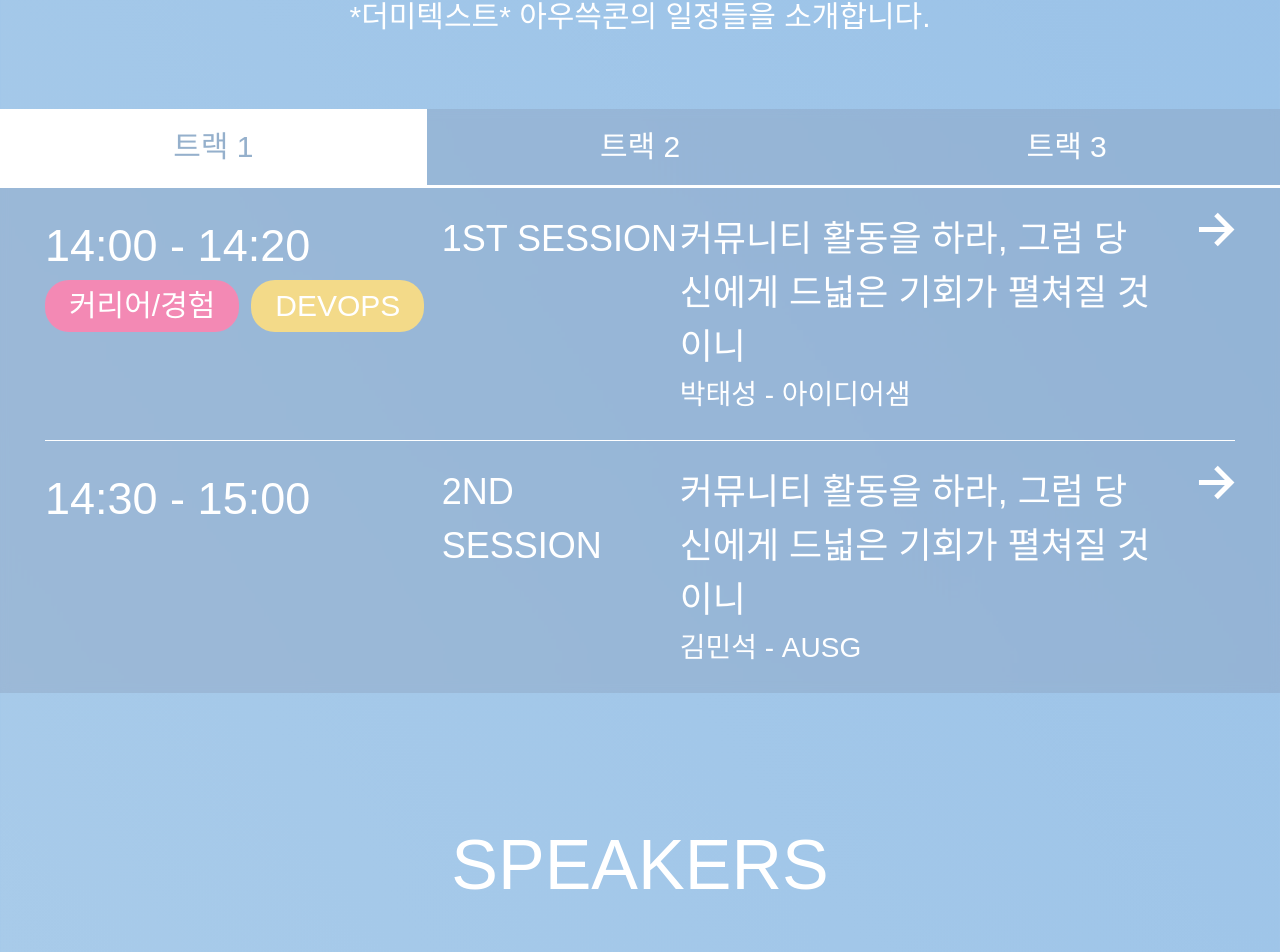
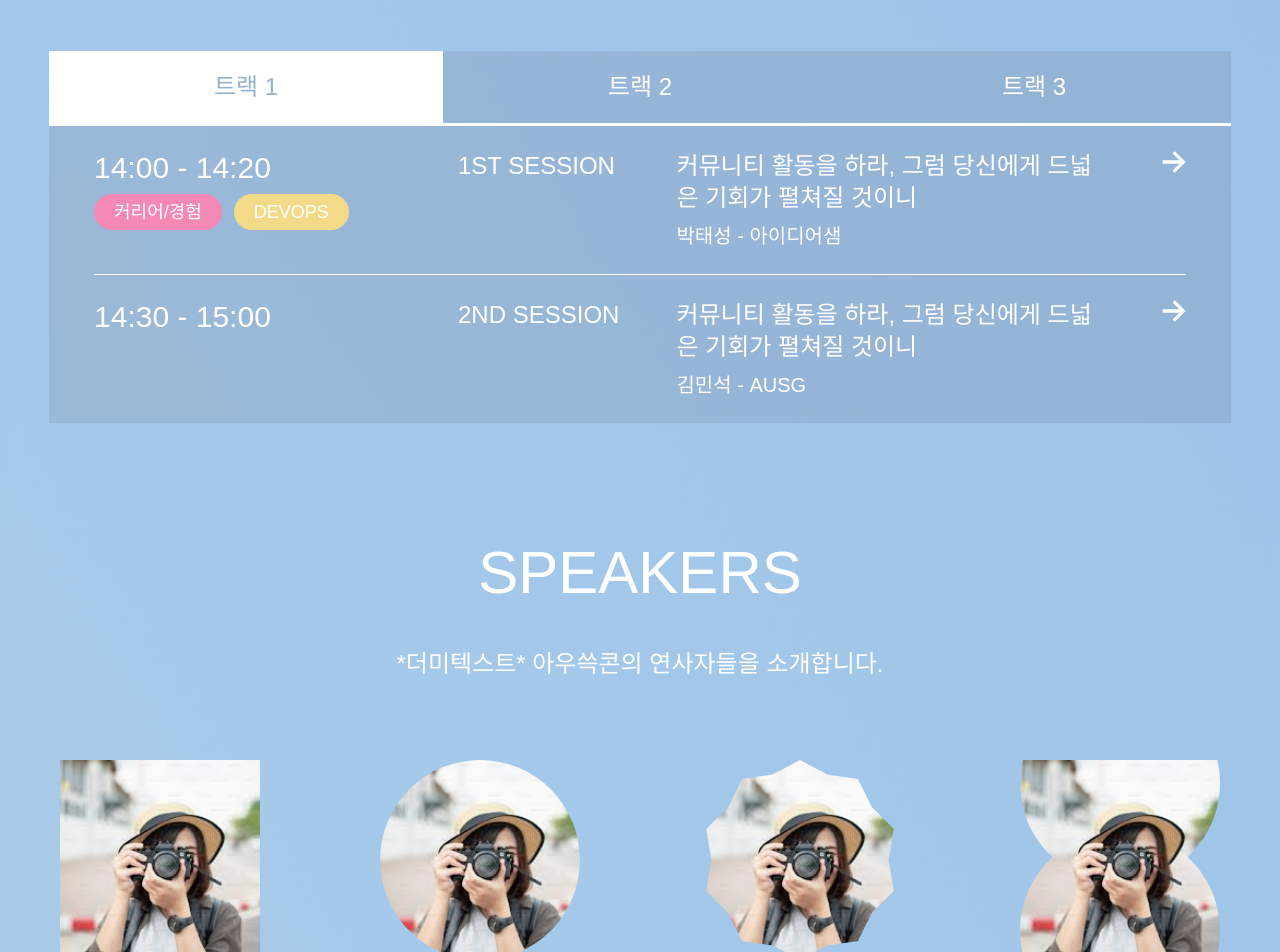
Before and after one commit to AUSG/ausgcon2025, a Next.js app: page / in a window 1280 px wide. Shown: the part 1871-2823 px from the top of the page. Built offline with nearby package versions, Linux system fonts and the light colour scheme; a web font is replaced by a local one.

Commit message:
fix : 글자크기 조정 및 svg스케일링 수정

```diff
--- a/src/components/schedule/ScheduleSection.tsx
+++ b/src/components/schedule/ScheduleSection.tsx
@@ -4,12 +4,12 @@ const ScheduleSection = () => {
   return (
     <section className="">
       <div className="mt-[120px] text-center text-white">
-        <h2 className="text-[70px]">SCHEDULE</h2>
-        <p className="mt-[45px] text-[30px]">
+        <h2 className="text-6xl">SCHEDULE</h2>
+        <p className="mt-[45px] text-2xl">
           *더미텍스트* 아우쓱콘의 일정들을 소개합니다.
         </p>
       </div>
-      <div className="mt-[70px] flex justify-center">
+      <div className="mt-[70px] flex justify-center px-4">
         <ScheduleTable />
       </div>
     </section>
--- a/src/components/schedule/ScheduleTab.tsx
+++ b/src/components/schedule/ScheduleTab.tsx
@@ -15,7 +15,7 @@ const ScheduleTab = ({ activeId, list, onChange }: TProps) => {
             onClick={() => onChange(id)}
             className={`${isActive ? "bg-white text-[#95B0CC]" : "text-white"} w-full border-b-[3px] border-white py-5 text-center`}
           >
-            <span className="text-3xl">{name}</span>
+            <span className="text-2xl">{name}</span>
           </button>
         );
       })}
--- a/src/components/schedule/ScheduleTable.tsx
+++ b/src/components/schedule/ScheduleTable.tsx
@@ -27,12 +27,12 @@ const ScheduleTable = () => {
                   key={name}
                   className="mx-[45px] flex border-b-[1px] py-6 last:border-b-0"
                 >
-                  <div className="flex w-1/3 flex-col">
-                    <span className="text-[45px]">{time}</span>
+                  <div className="flex w-1/3 flex-col gap-2">
+                    <span className="text-3xl">{time}</span>
                     <div className="flex gap-3">
                       {category?.map(({ name, color }) => (
                         <span
-                          className="rounded-3xl px-6 py-2 text-3xl"
+                          className="rounded-3xl px-5 py-1 text-lg"
                           style={{ background: color }}
                           key={name}
                         >
@@ -42,12 +42,12 @@ const ScheduleTable = () => {
                     </div>
                   </div>
 
-                  <span className="w-1/5 text-[36px]">{name}</span>
-                  <div className="flex w-2/5 flex-col">
+                  <span className="w-1/5 text-2xl">{name}</span>
+                  <div className="flex w-2/5 flex-col gap-2">
                     {description && (
-                      <span className="text-[36px]">{description}</span>
+                      <span className="text-2xl">{description}</span>
                     )}
-                    <span className="text-[28px]">
+                    <span className="text-xl">
                       {speaker.name} - {speaker.team}
                     </span>
                   </div>
--- a/src/components/speakers/SpeakerSection.tsx
+++ b/src/components/speakers/SpeakerSection.tsx
@@ -16,14 +16,14 @@ const SPEAKER_LIST = [
   { Component: ImageSquare, src: "/image/testImage.jpeg" },
 ];
 
-const WIDTH = 274; // TODO : 반응형 적용해야함.
+const WIDTH = 200; // TODO : 반응형 적용해야함.
 
 const SpeakerSection = () => {
   return (
     <section>
       <div className="mt-[120px] text-center text-white">
-        <h2 className="text-[70px]">SPEAKERS</h2>
-        <p className="mt-[45px] text-[30px]">
+        <h2 className="text-6xl">SPEAKERS</h2>
+        <p className="mt-[45px] text-2xl">
           *더미텍스트* 아우쓱콘의 연사자들을 소개합니다.
         </p>
       </div>
--- a/src/components/speakers/imageShape/ImageShape1.tsx
+++ b/src/components/speakers/imageShape/ImageShape1.tsx
@@ -23,8 +23,8 @@ const ImageShape1 = ({ height, src, width }: TProps) => {
 
       <image
         href={src}
-        width={width}
-        height={height}
+        width="100%"
+        height="100%"
         clipPath="url(#customClip)"
         preserveAspectRatio="xMidYMid slice"
       />
--- a/src/components/speakers/imageShape/ImageShape2.tsx
+++ b/src/components/speakers/imageShape/ImageShape2.tsx
@@ -23,8 +23,8 @@ const ImageShape2 = ({ width, height, src }: ImageShape2Props) => {
 
       <image
         href={src}
-        width={width}
-        height={height}
+        width="100%"
+        height="100%"
         clipPath="url(#octagonClip)"
         preserveAspectRatio="xMidYMid slice"
       />
--- a/src/components/speakers/imageShape/ImageShape3.tsx
+++ b/src/components/speakers/imageShape/ImageShape3.tsx
@@ -23,8 +23,8 @@ const ImageShape3 = ({ height, src, width }: TProps) => {
 
       <image
         href={src}
-        width={width}
-        height={height}
+        width="100%"
+        height="100%"
         clipPath="url(#blobClip)"
         preserveAspectRatio="xMidYMid slice"
       />
--- a/src/components/speakers/imageShape/ImageShape4.tsx
+++ b/src/components/speakers/imageShape/ImageShape4.tsx
@@ -13,19 +13,19 @@ const ImageShape4 = ({ width, height, src }: TProps) => {
     <svg
       width={width}
       height={height}
-      viewBox="0 0 262 278"
+      viewBox={`0 0 262 278`}
       xmlns="http://www.w3.org/2000/svg"
     >
       <defs>
-        <clipPath id="dodecagonClip">
+        <clipPath id="dodecagonClip" clipPathUnits="userSpaceOnUse">
           <path d="M131 0L169.102 20.0228L211.527 26.5466L230.752 65.4681L261.295 96.0466L254.3 139L261.295 181.953L230.752 212.532L211.527 251.453L169.102 257.977L131 278L92.8982 257.977L50.4734 251.453L31.2482 212.532L0.705261 181.953L7.7 139L0.705261 96.0466L31.2482 65.4681L50.4734 26.5466L92.8982 20.0228L131 0Z" />
         </clipPath>
       </defs>
 
       <image
         href={src}
-        width={width}
-        height={height}
+        width="100%"
+        height="100%"
         clipPath="url(#dodecagonClip)"
         preserveAspectRatio="xMidYMid slice"
       />
--- a/src/components/svg/LinkedInSvg.tsx
+++ b/src/components/svg/LinkedInSvg.tsx
@@ -6,27 +6,25 @@ const LinkedInSvg = () => {
       height="34"
       viewBox="0 0 34 34"
       fill="none"
+      className="stroke-white"
     >
       <path
         d="M22.667 11.3335C24.9213 11.3335 27.0833 12.229 28.6774 13.8231C30.2715 15.4171 31.167 17.5792 31.167 19.8335V29.7502H25.5003V19.8335C25.5003 19.082 25.2018 18.3614 24.6705 17.83C24.1391 17.2987 23.4184 17.0002 22.667 17.0002C21.9155 17.0002 21.1949 17.2987 20.6635 17.83C20.1322 18.3614 19.8337 19.082 19.8337 19.8335V29.7502H14.167V19.8335C14.167 17.5792 15.0625 15.4171 16.6566 13.8231C18.2506 12.229 20.4127 11.3335 22.667 11.3335Z"
-        stroke="white"
-        stroke-width="2.83333"
-        stroke-linecap="round"
-        stroke-linejoin="round"
+        strokeWidth="2.83333"
+        strokeLinecap="round"
+        strokeLinejoin="round"
       />
       <path
         d="M8.49967 12.75H2.83301V29.75H8.49967V12.75Z"
-        stroke="white"
-        stroke-width="2.83333"
-        stroke-linecap="round"
-        stroke-linejoin="round"
+        strokeWidth="2.83333"
+        strokeLinecap="round"
+        strokeLinejoin="round"
       />
       <path
         d="M5.66634 8.50016C7.23115 8.50016 8.49967 7.23164 8.49967 5.66683C8.49967 4.10202 7.23115 2.8335 5.66634 2.8335C4.10153 2.8335 2.83301 4.10202 2.83301 5.66683C2.83301 7.23164 4.10153 8.50016 5.66634 8.50016Z"
-        stroke="white"
-        stroke-width="2.83333"
-        stroke-linecap="round"
-        stroke-linejoin="round"
+        strokeWidth="2.83333"
+        strokeLinecap="round"
+        strokeLinejoin="round"
       />
     </svg>
   );
--- a/src/components/svg/RightArrow.tsx
+++ b/src/components/svg/RightArrow.tsx
@@ -1,8 +1,8 @@
 const RightArrow = () => {
   return (
     <svg
-      width="37"
-      height="35"
+      width="24"
+      height="24"
       viewBox="0 0 37 35"
       fill="none"
       xmlns="http://www.w3.org/2000/svg"
```
